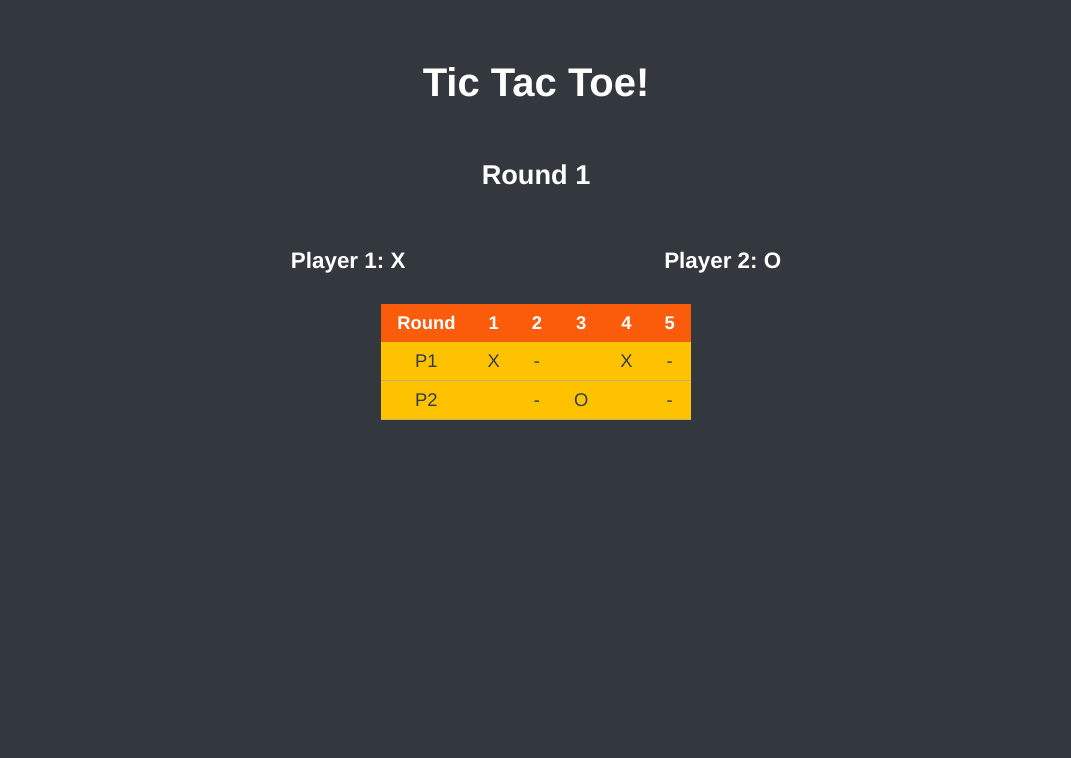
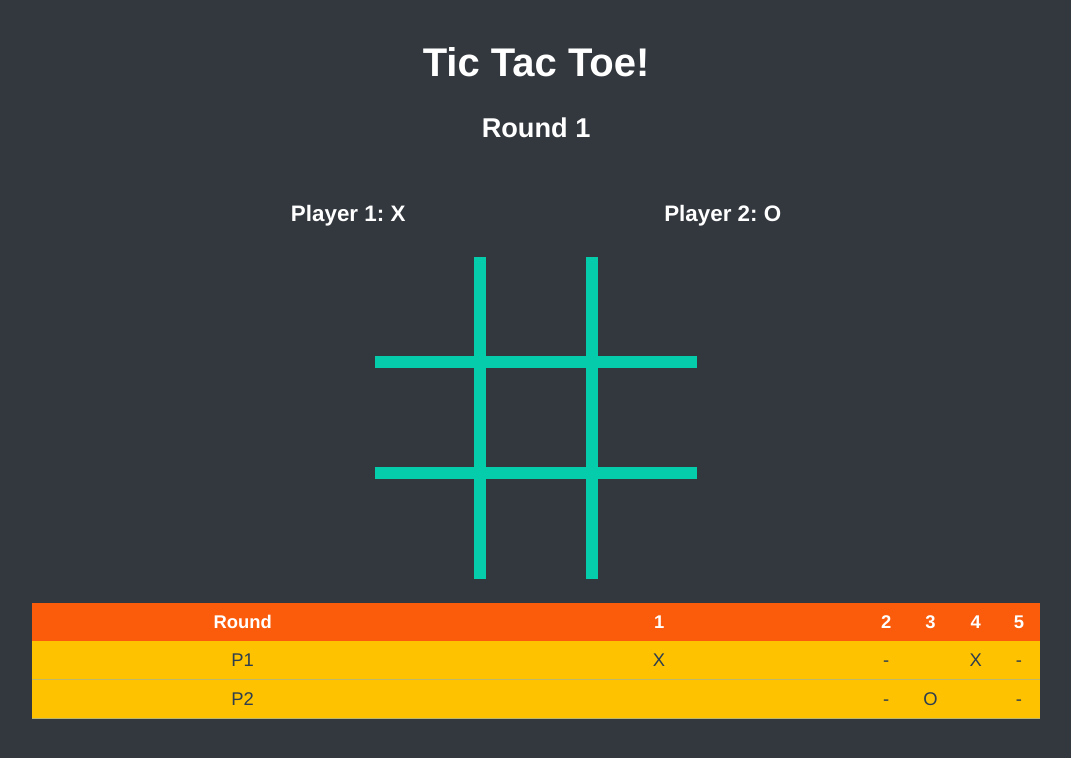
Before and after one commit to 01shadowalker01/TicTacToe-vue, a Vue app: page / in a window 1280 px wide. Shown: the top 758 px of the page, without its empty margins (104-1175 px from the left). Built offline with nearby package versions, Linux system fonts and the light colour scheme.

Commit message:
Implement GameBoard, move styles to separated file

```diff
--- a/src/App.vue
+++ b/src/App.vue
@@ -4,18 +4,23 @@
     <Round :round="1" firstPlayerSymbol="X" secondplayerSymbol="O" />
   </header>
   <main class="main-conetnt">
+    <GameBoard :cellStateList="cellStateList" />
     <Scores :scoreList="scoreList" />
   </main>
 </template>
 
 <script lang="ts">
 import { defineComponent } from "vue";
+import GameBoard from "./components/GameBoard.vue";
 import Round from "./components/Round.vue";
 import Scores from "./components/Scores.vue";
+import { GameLogicService } from "./logic/game-logic-servie";
+
+let gameLogicService = new GameLogicService();
 
 export default defineComponent({
   name: "App",
-  components: { Round, Scores },
+  components: { Round, Scores, GameBoard },
   data() {
     return {
       scoreList: [
@@ -25,6 +30,7 @@ export default defineComponent({
         { round: 4, result: "firstPlayerWon" },
         { round: 5, result: "draw" },
       ],
+      cellStateList: gameLogicService.gameBoard,
     };
   },
 });
@@ -37,11 +43,16 @@ export default defineComponent({
   -moz-osx-font-smoothing: grayscale;
   text-align: center;
   color: #2c3e50;
-  margin-top: 60px;
+  margin-top: 40px;
+}
+
+header h1 {
+  margin-bottom: 0;
 }
 
 .main-conetnt {
   display: flex;
-  justify-content: center;
+  flex-direction: column;
+  place-items: center;
 }
 </style>
--- /dev/null
+++ b/src/components/GameBoard.scss
@@ -0,0 +1,46 @@
+table.game-board {
+  border: 0;
+  border-collapse: collapse;
+  border-spacing: 0;
+  font-size: 1.15rem;
+  margin-bottom: 3vh;
+
+  td {
+    border: 12px solid #05ccab;
+    padding: 8px;
+    font-size: 5em;
+    font-weight: 900;
+    line-height: 1;
+    min-width: 6.5vw;
+    height: 6.5vw;
+  }
+
+  tr {
+    &:first-child td {
+      border-top: 0;
+    }
+
+    &:last-child td {
+      border-bottom: 0;
+    }
+
+    td {
+      border-top: 0;
+
+      &:first-child {
+        border-left: 0;
+      }
+      &:last-child {
+        border-right: 0;
+      }
+    }
+  }
+}
+
+.first-player-mark {
+  color: #ffc200;
+}
+
+.second-player-mark {
+  color: #fa5c0c;
+}
--- a/src/components/GameBoard.vue
+++ b/src/components/GameBoard.vue
@@ -1,15 +1,32 @@
 <template>
   <table class="game-board">
-
+    <tr v-for="(rowState, i) in cellStateList" :key="i">
+      <td
+        v-for="(cellState, j) in rowState"
+        :key="j"
+        @click="onPlayerAction(i, j)"
+      >
+        <span v-if="cellState === 0" class="first-player-mark">X</span>
+        <span v-else-if="cellState === 1" class="second-player-mark">O</span>
+      </td>
+    </tr>
   </table>
 </template>
 
-<script>
-export default {
+<script lang="ts">
+import { defineComponent } from "@vue/runtime-core";
+import { PropType } from "@vue/runtime-core";
 
-}
+export default defineComponent({
+  props: {
+    cellStateList: Object as PropType<number[][]>,
+  },
+  methods: {
+    onPlayerAction(i: number, j: number) {
+      this.$emit("playerAction", { i, j });
+    },
+  },
+});
 </script>
 
-<style>
-
-</style>
+<style lang="scss" scoped src="./GameBoard.scss"></style>
```
Also changed, not shown: 2 other files (tests, documents, lock files or other folders).
